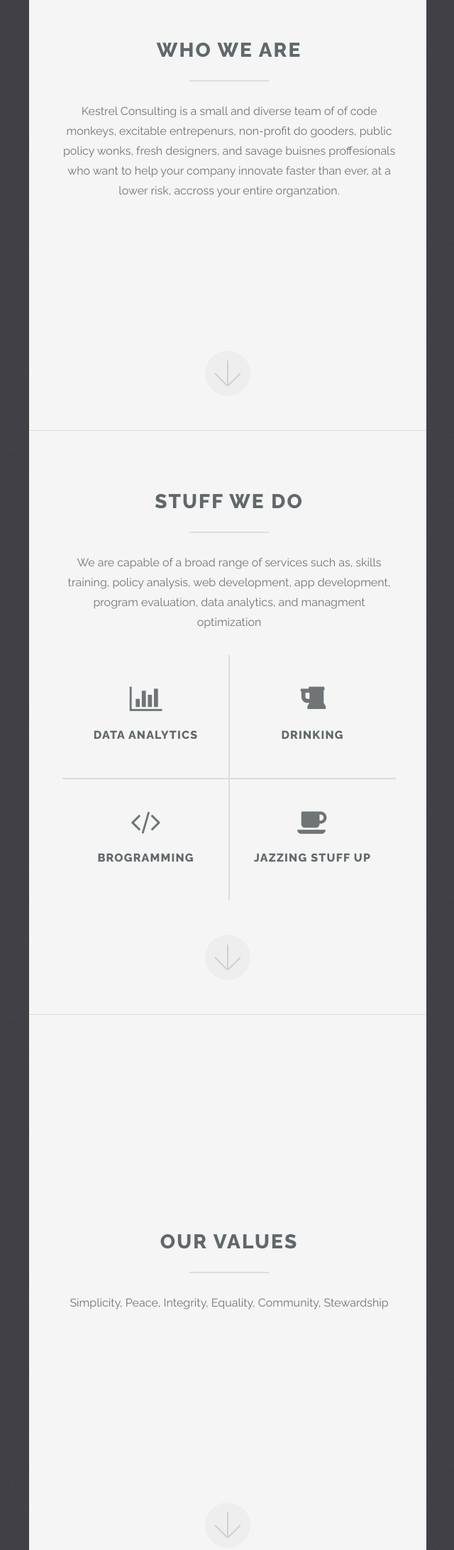
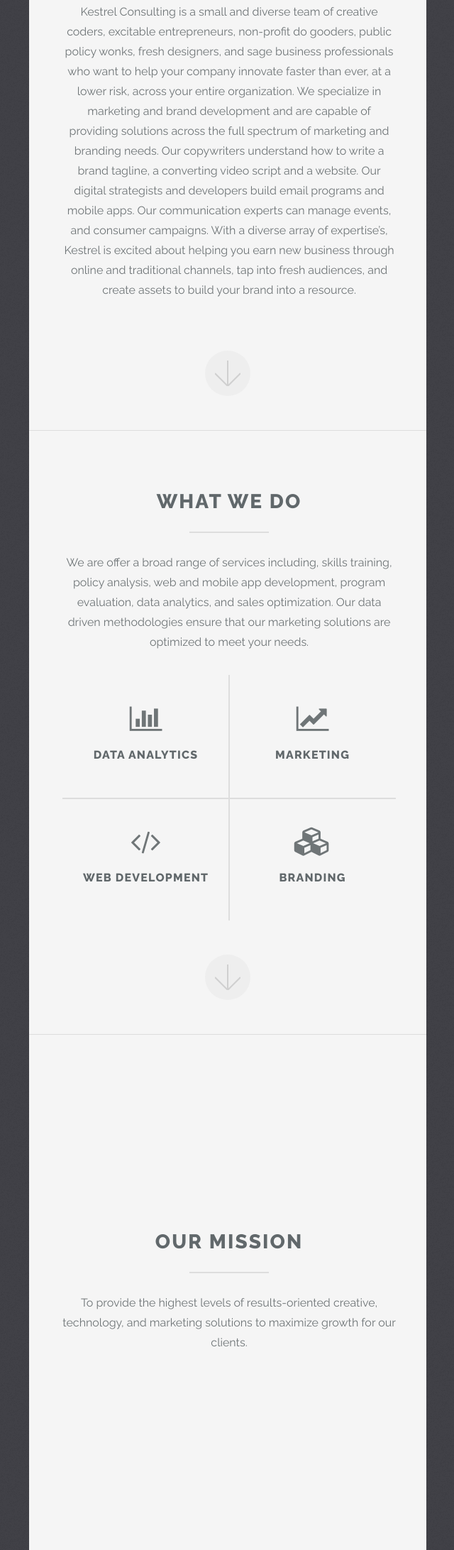
Before and after one commit to pschoff/Kestrel, a website: page public/index.html in a window 1280 px wide. Shown: the part 994-3178 px from the top of the page at 71% size, without its empty margins (319-959 px from the left). Drawn offline with Linux system fonts and the light colour scheme.

Commit message:
copy changes

```diff
--- a/public/css/style.css
+++ b/public/css/style.css
@@ -1176,7 +1176,7 @@
 	}
 
 		#footer .container {
-			padding: 5em 2.5em 3em 2.5em;
+			/*padding: 5em 2.5em 3em 2.5em;*/
 			background: rgba(255, 255, 255, 0.95);
 			box-shadow: inset 0 1px 0 0 #dddddd;
 		}
--- a/public/index.html
+++ b/public/index.html
@@ -6,7 +6,7 @@
 -->
 <html>
 	<head>
-		<title>Kestrel Consulting-</title>
+		<title>Kestrel Consulting</title>
 		<meta http-equiv="content-type" content="text/html; charset=utf-8" />
 		<meta name="description" content="" />
 		<meta name="keywords" content="" />
@@ -29,7 +29,7 @@
 		<!-- Header -->
 			<section id="header">
 				<header class="major">
-					<h1>Grant Needle Dick</h1>
+					<h1>KESTREL CONSULTING</h1>
 					<p>A fun little freelance consulting company </p>
 				</header>
 				<div class="container">
@@ -47,7 +47,7 @@
 						<header class="major">
 							<h2>Who we are</h2>
 						</header>
-						<p>Kestrel Consulting is a small and diverse team of of code monkeys, excitable entrepenurs, non-profit do gooders, public policy wonks, fresh designers, and savage buisnes proffesionals who want to help your company innovate faster than ever, at a lower risk, accross your entire organzation.</p>
+						<p>Kestrel Consulting is a small and diverse team of creative coders, excitable entrepreneurs, non-profit do gooders, public policy wonks, fresh designers, and sage business professionals who want to help your company innovate faster than ever, at a lower risk, across your entire organization. We specialize in marketing and brand development and are capable of providing solutions across the full spectrum of marketing and branding needs. Our copywriters understand how to write a brand tagline, a converting video script and a website. Our digital strategists and developers build email programs and mobile apps. Our communication experts can manage events, and consumer campaigns. With a diverse array of expertise’s, Kestrel is excited about helping you earn new business through online and traditional channels, tap into fresh audiences, and create assets to build your brand into a resource.</p>
 					</div>
 					<a href="#two" class="goto-next scrolly">Next</a>
 				</div>
@@ -59,25 +59,25 @@
 					<span class="image fit primary"><img src="images/DeathtoStock_Creative Community1.jpg" alt="" /></span>
 					<div class="content">
 						<header class="major">
-							<h2>Stuff We do</h2>
+							<h2>What We do</h2>
 						</header>
-						<p>We are capable of a broad range of services such as, skills training, policy analysis, web development, app development, program evaluation, data analytics, and managment optimization</p>
+						<p>We are offer a broad range of services including, skills training, policy analysis, web and mobile app development, program evaluation, data analytics, and sales optimization. Our data driven methodologies ensure that our marketing solutions are optimized to meet your needs.</p>
 						<ul class="icons-grid">
 							<li>
 								<span class="icon major fa-bar-chart"></span>
 								<h3>Data Analytics</h3>
 							</li>
 							<li>
-								<span class="icon major fa-beer"></span>
-								<h3>Drinking</h3>
+								<span class="icon major  fa-line-chart"></span>
+								<h3>Marketing</h3>
 							</li>
 							<li>
 								<span class="icon major fa-code"></span>
-								<h3>Brogramming</h3>
+								<h3>Web Development</h3>
 							</li>
 							<li>
-								<span class="icon major fa-coffee"></span>
-								<h3> Jazzing stuff up</h3>
+								<span class="icon major fa-cubes"></span>
+								<h3>Branding</h3>
 							</li>
 						</ul>
 					</div>
@@ -91,11 +91,11 @@
 					<span class="image fit primary"><img src="images/DeathtoStock_NotStock.jpg" alt="" /></span>
 					<div class="content">
 						<header class="major">
-							<h2>Our Values</h2>
+							<h2>Our Mission</h2>
 						</header>
-						<p>Simplicity, Peace, Integrity, Equality, Community, Stewardship</p>
+						<p>To provide the highest levels of results-oriented creative, technology, and marketing solutions to maximize growth for our clients.</p>
 					</div>
-					<a href="#footer" class="goto-next scrolly">Next</a>
+
 				</div>
 			</section>
 
@@ -423,8 +423,8 @@
 		-->
 
 		<!-- Footer -->
-			<section id="footer">
-				<div class="container">
+
+			<!-- 	<div class="container">
 					<header class="major">
 						<h2>Holla at us!</h2>
 					</header>
@@ -440,18 +440,22 @@
 							</div>
 						</div>
 					</form>
-				</div>
-				<footer>
+				</div> -->
+				<section id="footer">
+				<footer >
 					<ul class="icons">
 						<li><a href="https://twitter.com/PSchoffelen" class="icon alt fa-twitter"><span class="label">Twitter</span></a></li>
 						<li><a href="https://www.facebook.com/peter.schoffelen" class="icon alt fa-facebook"><span class="label">Facebook</span></a></li>
 						<li><a href="mailto:peter.schoffelen@gmail.com" class="icon alt fa-envelope"><span class="label">Email</span></a></li>
 					</ul>
-					<ul class="copyright">
-						<li> Phone: 1.609.439.6655 </li><li> Location: 127 S Aiken Ave, Alcazar Apartments </li><li> Founded: 2015 </li>
+					<ul style="list-style-type: none;">
+						<li style="color: white; font-weight: bold;"> Phone: 1.609.439.6655 <br>
+						Location: 127 S Aiken Ave, Alcazar Apartments <br>
+						Founded: 2015 </li>
 					</ul>
 				</footer>
 			</section>
 
+
 	</body>
 </html>
```
